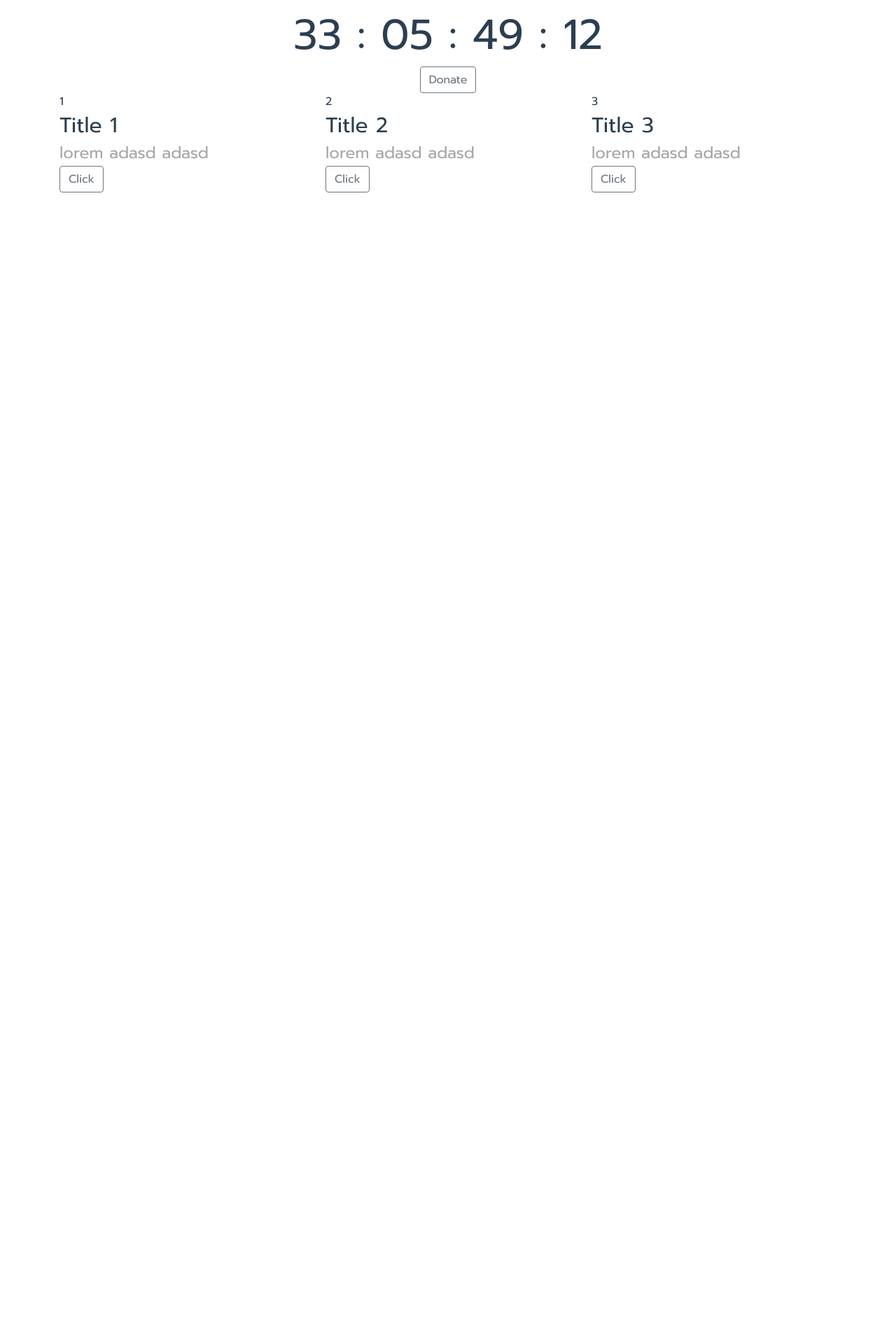
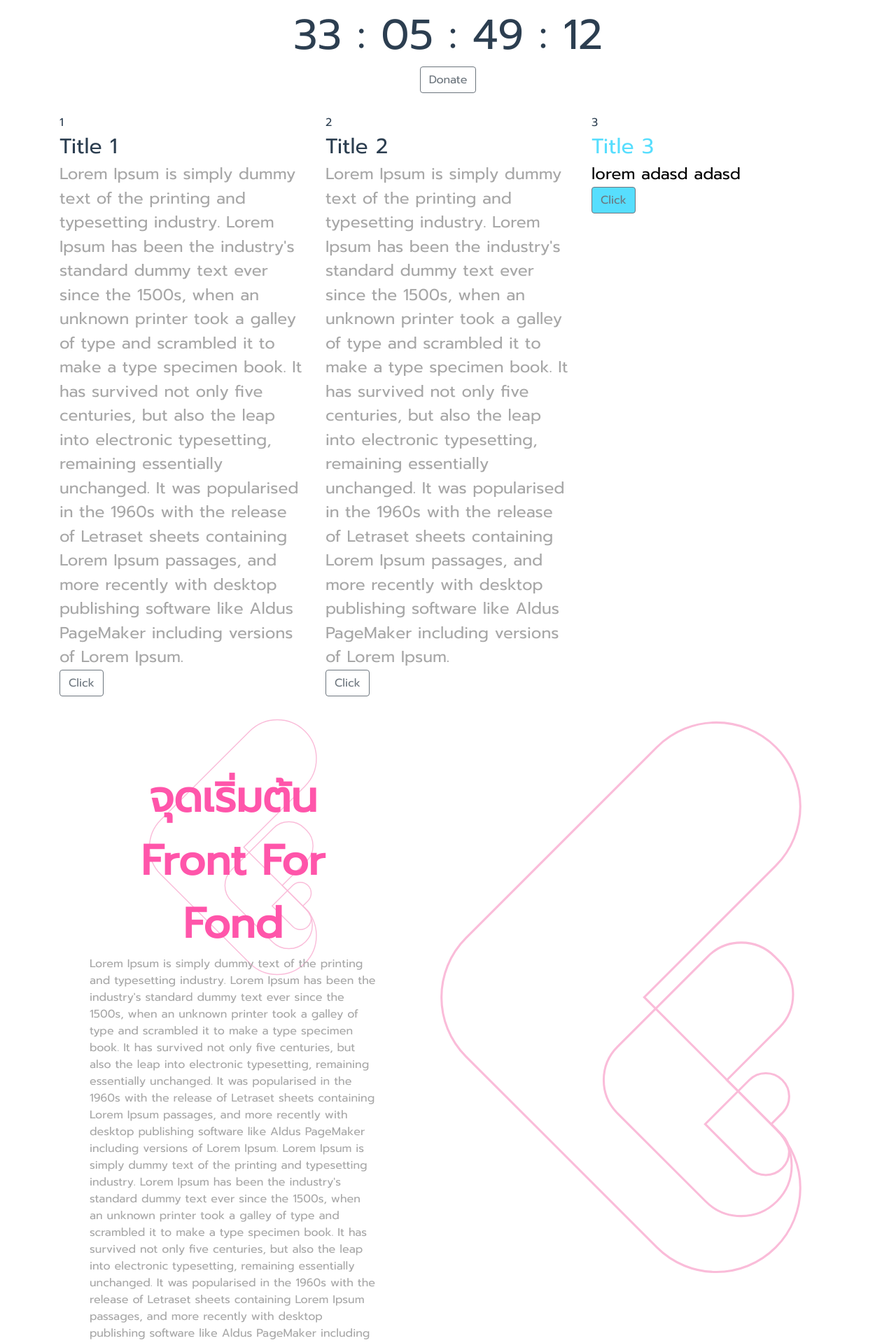
Before and after one commit to smartlt/frontforfond, a Vue app: page / in a window 1280 px wide. Shown: the part 1461-3380 px from the top of the page at 70% size. Before the commit the page ends 1736 px from the top, so only its background shows below. Built offline with nearby package versions, Linux system fonts and the light colour scheme.

Commit message:
Start section

```diff
--- a/src/App.vue
+++ b/src/App.vue
@@ -16,7 +16,6 @@ export default {
   font-family: 'Prompt', 'Avenir', Helvetica, Arial, sans-serif;
   -webkit-font-smoothing: antialiased;
   -moz-osx-font-smoothing: grayscale;
-  text-align: center;
   color: #2c3e50;
   margin-top: 60px;
 }
--- a/src/components/HowToVote.vue
+++ b/src/components/HowToVote.vue
@@ -7,7 +7,7 @@
             <b-col>3</b-col>
         </b-row>
         <b-row>
-            <b-col v-for="section in sections" :key="section.id">
+            <b-col v-for="section in sections" :key="section.id" v-bind:class="{active: section.isActive}" >
                 <div class="title">{{ section.title }}</div>
                 <div class="content">{{ section.content }}</div>
                 <b-button variant="outline-secondary" :href="section.link">
@@ -28,16 +28,18 @@ export default {
                 {
                     id: 1,
                     title: 'Title 1',
-                    content: 'lorem adasd adasd ',
+                    content: `Lorem Ipsum is simply dummy text of the printing and typesetting industry. Lorem Ipsum has been the industry's standard dummy text ever since the 1500s, when an unknown printer took a galley of type and scrambled it to make a type specimen book. It has survived not only five centuries, but also the leap into electronic typesetting, remaining essentially unchanged. It was popularised in the 1960s with the release of Letraset sheets containing Lorem Ipsum passages, and more recently with desktop publishing software like Aldus PageMaker including versions of Lorem Ipsum.`,
                     button: 'Click',
                     link: '',
+                    isActive: false,
                 },
                 {
                     id: 2,
                     title: 'Title 2',
-                    content: 'lorem adasd adasd ',
+                    content: `Lorem Ipsum is simply dummy text of the printing and typesetting industry. Lorem Ipsum has been the industry's standard dummy text ever since the 1500s, when an unknown printer took a galley of type and scrambled it to make a type specimen book. It has survived not only five centuries, but also the leap into electronic typesetting, remaining essentially unchanged. It was popularised in the 1960s with the release of Letraset sheets containing Lorem Ipsum passages, and more recently with desktop publishing software like Aldus PageMaker including versions of Lorem Ipsum.`,
                     button: 'Click',
                     link: '',
+                    isActive: false,
                 },
                 {
                     id: 3,
@@ -45,6 +47,7 @@ export default {
                     content: 'lorem adasd adasd ',
                     button: 'Click',
                     link: '',
+                    isActive: true,
                 }
             ]
 		}
@@ -66,4 +69,16 @@ export default {
 	font-size: 23px;
     color: #a7a7a7
 }
+
+.col.active > .title {
+    color: #57defe;
+}
+
+.col.active > .content {
+    color: black;
+}
+
+.col.active > button {
+    background-color: #57defe;
+}
 </style>
--- a/src/components/Main.vue
+++ b/src/components/Main.vue
@@ -1,14 +1,16 @@
 <template>
   <div class="hello">
     <h1>{{ msg }}</h1>
-    <vote-counter></vote-counter>
-    <how-to-vote></how-to-vote>
+    <vote-counter class="section"></vote-counter>
+    <how-to-vote class="section"></how-to-vote>
+    <start-of-front class="section"></start-of-front>
   </div>
 </template>
 
 <script>
 import VoteCounter from '@/components/VoteCounter';
 import HowToVote from '@/components/HowToVote';
+import StartOfFront from '@/components/StartOfFront';
 export default {
   name: 'Main',
   data() {
@@ -19,6 +21,7 @@ export default {
   components: {
     VoteCounter,
     HowToVote,
+    StartOfFront,
   },
 };
 </script>
@@ -39,4 +42,8 @@ li {
 a {
   color: #42b983;
 }
+
+.section {
+  margin-bottom: 30px;
+}
 </style>
--- /dev/null
+++ b/src/components/StartOfFront.vue
@@ -0,0 +1,64 @@
+<template>
+  <div class="start-of-front-container">
+        <div class="left-container">
+            <div class="title">
+                {{ title }}
+            </div>
+            <div class="content">
+                {{ content }}
+                {{ content }}
+            </div>
+        </div>
+        <div class="right-container" />
+  </div>
+</template>
+
+<script>
+export default {
+	name: 'StartOfFront',
+	data() {
+		return {
+            title: 'จุดเริ่มต้น Front For Fond',
+            content: `Lorem Ipsum is simply dummy text of the printing and typesetting industry. Lorem Ipsum has been the industry's standard dummy text ever since the 1500s, when an unknown printer took a galley of type and scrambled it to make a type specimen book. It has survived not only five centuries, but also the leap into electronic typesetting, remaining essentially unchanged. It was popularised in the 1960s with the release of Letraset sheets containing Lorem Ipsum passages, and more recently with desktop publishing software like Aldus PageMaker including versions of Lorem Ipsum.`
+		}
+	},
+};
+</script>
+
+<!-- Add "scoped" attribute to limit CSS to this component only -->
+<style scoped>
+.start-of-front-container {
+    margin: 0 10%;
+    height: 800px;
+    background-image: url('../assets/fond-line-pink.svg');
+    background-repeat: no-repeat;
+    background-position: right center;
+}
+.left-container {
+    display: inline-block;
+    width: 40%;
+    background-image: url('../assets/fond-line-pink.svg');
+    background-repeat: no-repeat;
+    background-position: top center;
+    background-size: 60%;
+    color: #a7a7a7;
+}
+.right-container {
+    display: inline-block;
+    width: 50%;
+    /* background-image: url('../assets/fond-line-pink.svg');
+    background-repeat: no-repeat;
+    background-position: right; */
+}
+.title {
+    margin-top: 70px;
+    font-size: 60px;
+    font-weight: bold;
+    color: #ff55aa;
+    text-align: center;
+}
+.fff-logo {
+    width: 440px;
+    height: 225px;
+}
+</style>
```
